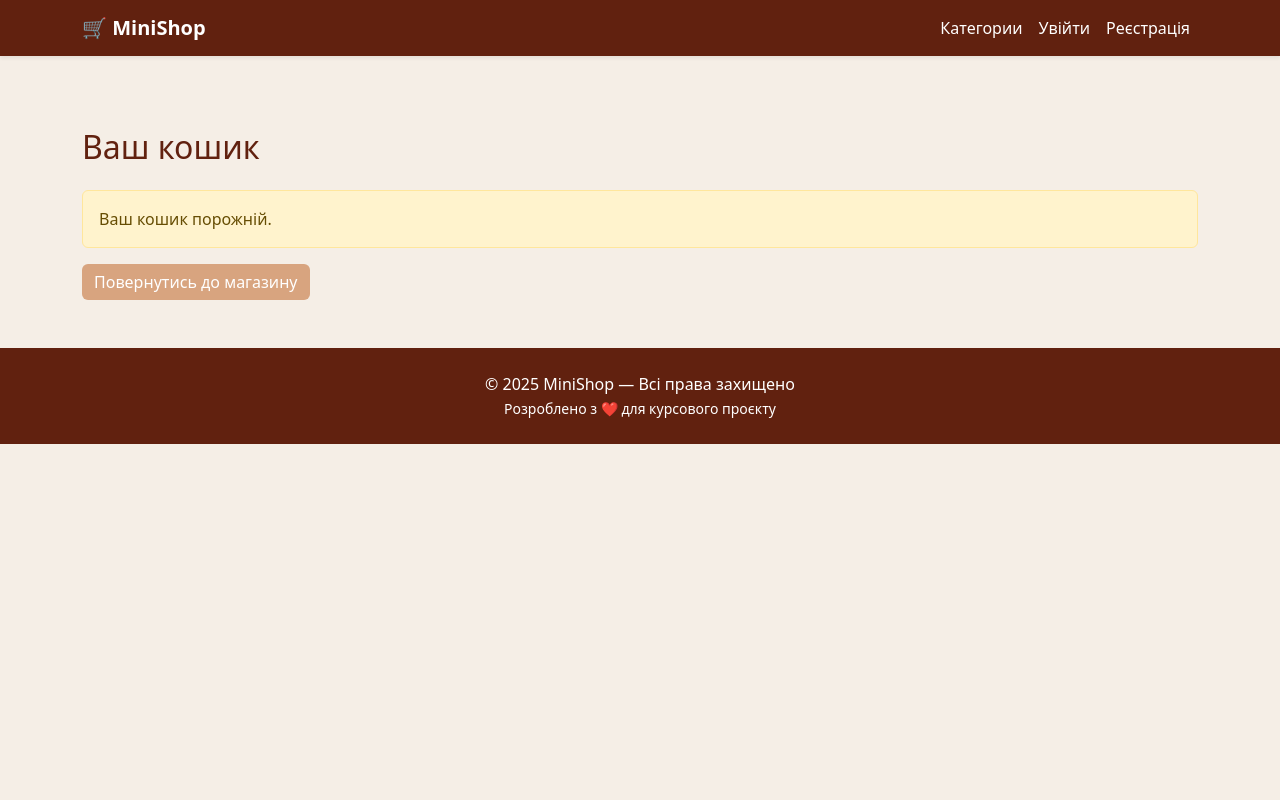
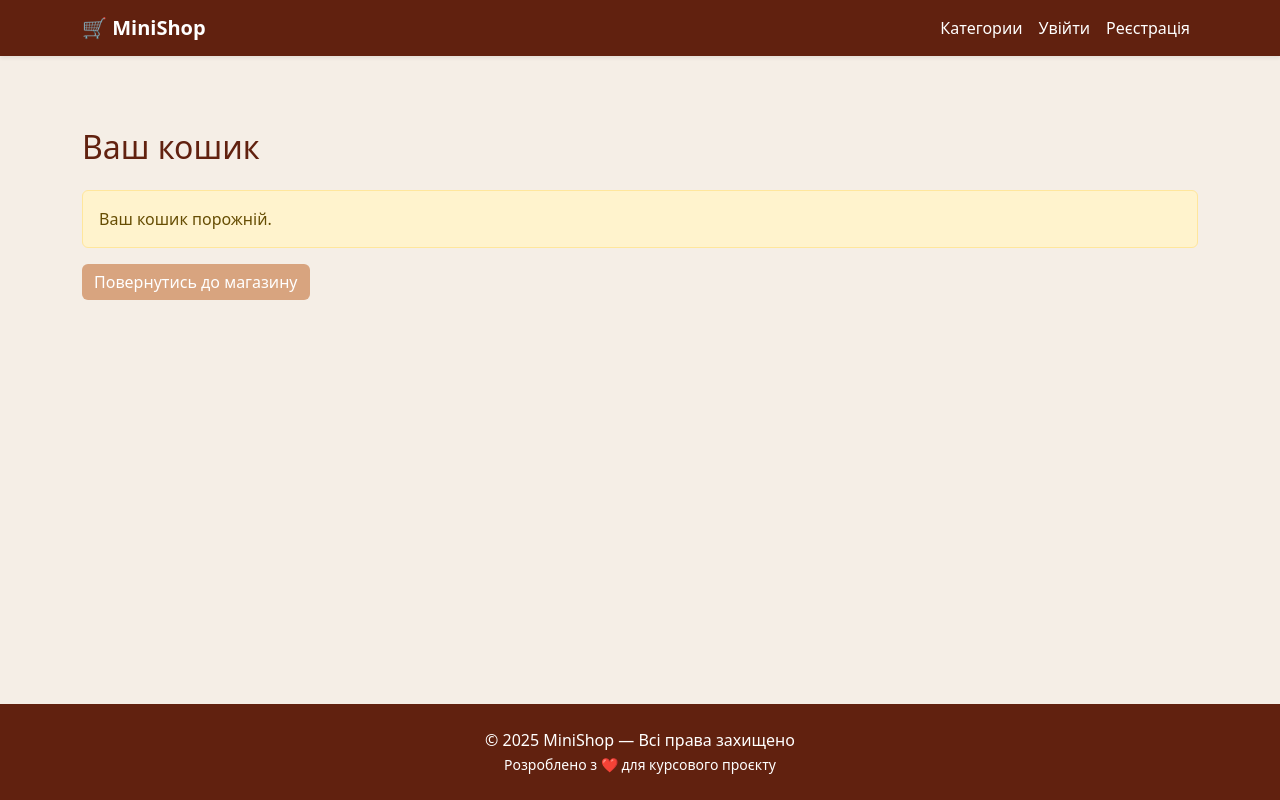
Before and after one commit to ArtemHudima/Shop, a Django app: page /cart/ in a window 1280 px wide. Run offline with Django 5.2, Linux system fonts and the light colour scheme.

Commit message:
Update cart.html

```diff
--- a/shop/templates/shop/cart.html
+++ b/shop/templates/shop/cart.html
@@ -68,7 +68,7 @@
         }
     </style>
 </head>
-<body>
+<body class="d-flex flex-column min-vh-100">
 <nav class="navbar navbar-expand-lg shadow-sm mb-4">
     <div class="container">
         <a class="navbar-brand fw-bold" href="/">🛒 MiniShop</a>
```
